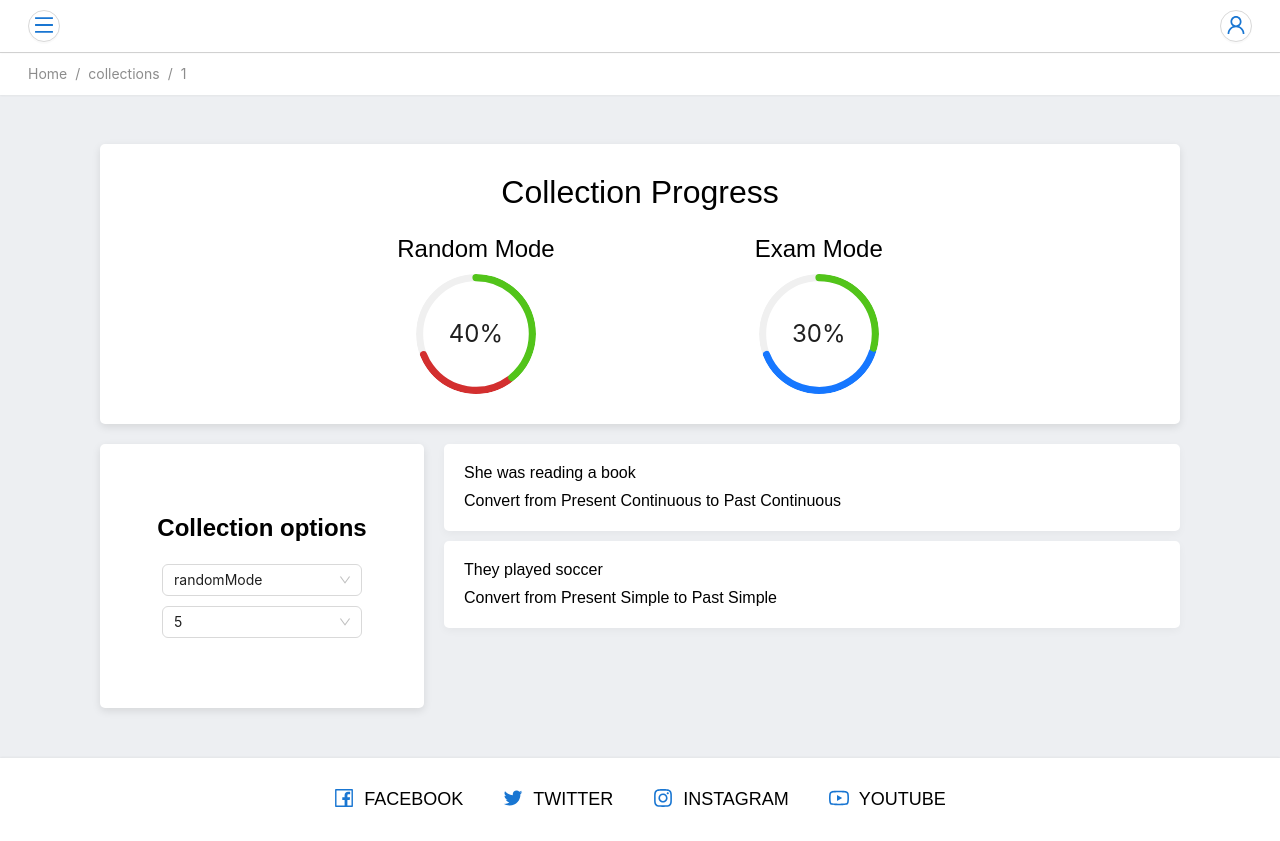
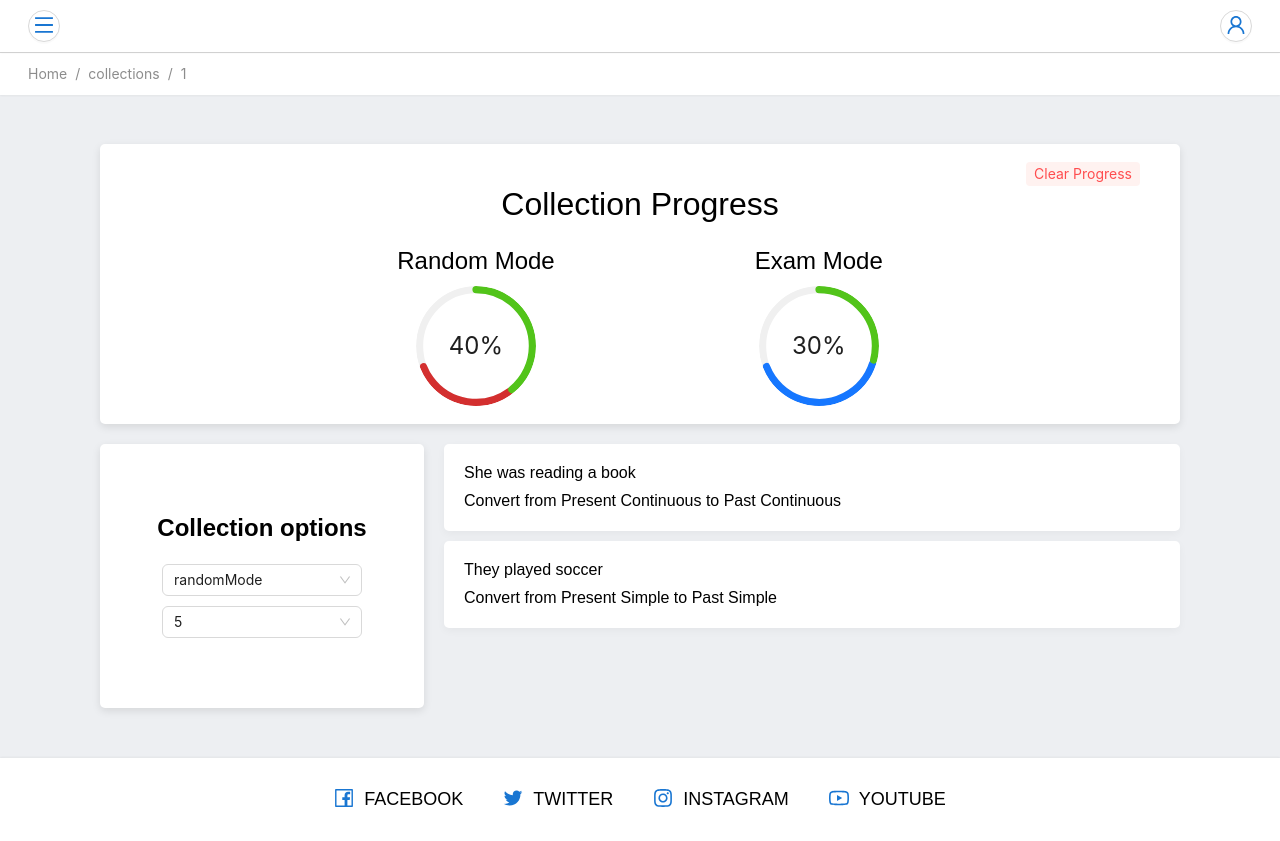
Before and after one commit to Vlad777mykola/easyway-client, a React (Vite) app: page /collections/1/ in a window 1280 px wide. Built offline with nearby package versions, Linux system fonts and the light colour scheme.

Commit message:
refactor(exercise details): carry out progress to component

```diff
--- a/src/modules/exercise/ExerciseDetails.tsx
+++ b/src/modules/exercise/ExerciseDetails.tsx
@@ -1,4 +1,5 @@
-import { ReactNode, useMemo } from 'react';
+import { ReactNode, useEffect, useMemo } from 'react';
+import { Statistics } from './components/Statistics';
 import { useParams } from 'react-router-dom';
 import { List } from '@/shared/components/list/List';
 import { EXERCISE_CONFIG } from '@/store/exercise-progress/useExerciseProgressStore';
@@ -7,17 +8,6 @@ import { getCollectionById } from '../collections/services/getCollectionById';
 import { FieldsDataType, SIDE_BAR_COMPONENT_TYPE, Sidebar } from '../../shared/components/sidebar';
 import { EXERCISE_CONFIG_LABELS } from './constants';
 import styles from './exerciseDetails.module.css';
-import { Progress } from '@/ui-components/Progress';
-import { Wrapper } from '@/ui-components/Wrapper';
-
-const WRONG_CORRECT = {
-	wrong: 30,
-	correct: 40,
-};
-const INPROGRESS_RESOLVED = {
-	resolved: 30,
-	inProgress: 40,
-};
 
 export const ExerciseDetails = (): ReactNode => {
 	const { collectionsId } = useParams();
@@ -26,9 +16,10 @@ export const ExerciseDetails = (): ReactNode => {
 	);
 	const exersiceStore = useExerciseProgressStore((store) => store);
 	const getExerciseConfig = useExerciseProgressStore((store) => store.getExerciseConfig);
+	const setProgressFromLocalStore = useExerciseProgressStore(
+		(store) => store.setProgressFromLocalStore,
+	);
 	const data = useMemo(() => getCollectionById(collectionsId || ''), [collectionsId]);
-
-	console.log('exersiceStore', exersiceStore);
 
 	const fieldsData: FieldsDataType[] = [
 		{
@@ -47,38 +38,20 @@ export const ExerciseDetails = (): ReactNode => {
 		},
 	] as const;
 
+	useEffect(() => {
+		setProgressFromLocalStore(collectionsId || '');
+	}, []);
+
 	const onChange = (key: string, value: number[] | string | boolean | string[] | number) => {
 		setCollectionsExerciseConfig(key, value);
 	};
 
 	return (
 		<div className={styles.collectionsContainer}>
-			<Wrapper>
-				<div className={styles.progress}>
-					<h1 className={styles.collectionTitle}>Collection Progress</h1>
-					<div className={styles.statistics}>
-						<div className={styles.modeContainer}>
-							<h2 className={styles.modeTitle}>Random Mode</h2>
-							<Progress
-								success={{ percent: WRONG_CORRECT.correct }}
-								type="circle"
-								percent={WRONG_CORRECT.correct + WRONG_CORRECT.wrong}
-								strokeColor={'rgb(211, 47, 47)'}
-								format={() => `${WRONG_CORRECT.correct}%`}
-							/>
-						</div>
-						<div className={styles.modeContainer}>
-							<h2 className={styles.modeTitle}>Exam Mode</h2>
-							<Progress
-								type="circle"
-								success={{ percent: INPROGRESS_RESOLVED.resolved }}
-								percent={INPROGRESS_RESOLVED.resolved + INPROGRESS_RESOLVED.inProgress}
-								format={() => `${INPROGRESS_RESOLVED.resolved}%`}
-							/>
-						</div>
-					</div>
-				</div>
-			</Wrapper>
+			<Statistics
+				exerciseListProgress={exersiceStore.exerciseListProgress}
+				collectionsId={collectionsId || ''}
+			/>
 			<div className={styles.contentCollection}>
 				<div className={styles.sidebarContainer}>
 					<Sidebar title="Collection options" fieldsData={fieldsData} onChange={onChange} />
--- /dev/null
+++ b/src/modules/exercise/components/Statistics.tsx
@@ -0,0 +1,61 @@
+import { Wrapper } from '@/ui-components/Wrapper';
+import { Progress } from '@/ui-components/Progress';
+import { Button } from '@/ui-components/Button';
+import { removeLocalStorage } from '../services/removeLocalStorage';
+import styles from './statistics.module.css';
+
+const WRONG_CORRECT = {
+	wrong: 30,
+	correct: 40,
+};
+const INPROGRESS_RESOLVED = {
+	resolved: 30,
+	inProgress: 40,
+};
+
+type Props = {
+	exerciseListProgress: { id: string; countCorrectAnswers: number }[];
+	collectionsId: string;
+};
+
+export const Statistics = ({ exerciseListProgress, collectionsId }: Props) => {
+	console.log('STATISTICS: ', exerciseListProgress);
+	return (
+		<Wrapper>
+			<div className={styles.progress}>
+				<div className={styles.clearProgress}>
+					<Button
+						size="small"
+						color="danger"
+						variant="filled"
+						onClick={() => removeLocalStorage(collectionsId)}
+					>
+						Clear Progress
+					</Button>
+				</div>
+				<h1 className={styles.collectionTitle}>Collection Progress</h1>
+				<div className={styles.statistics}>
+					<div className={styles.modeContainer}>
+						<h2 className={styles.modeTitle}>Random Mode</h2>
+						<Progress
+							success={{ percent: WRONG_CORRECT.correct }}
+							type="circle"
+							percent={WRONG_CORRECT.correct + WRONG_CORRECT.wrong}
+							strokeColor={'rgb(211, 47, 47)'}
+							format={() => `${WRONG_CORRECT.correct}%`}
+						/>
+					</div>
+					<div className={styles.modeContainer}>
+						<h2 className={styles.modeTitle}>Exam Mode</h2>
+						<Progress
+							type="circle"
+							success={{ percent: INPROGRESS_RESOLVED.resolved }}
+							percent={INPROGRESS_RESOLVED.resolved + INPROGRESS_RESOLVED.inProgress}
+							format={() => `${INPROGRESS_RESOLVED.resolved}%`}
+						/>
+					</div>
+				</div>
+			</div>
+		</Wrapper>
+	);
+};
--- /dev/null
+++ b/src/modules/exercise/components/statistics.module.css
@@ -0,0 +1,52 @@
+.progress {
+	grid-area: progress;
+	display: flex;
+	flex-direction: column;
+	justify-content: center;
+	align-items: center;
+	min-width: 1000px;
+	height: 200px;
+}
+
+.collectionTitle {
+	margin-bottom: 24px;
+}
+
+.clearProgress {
+	width: 100%;
+	display: flex;
+	justify-content: end;
+}
+
+.statistics {
+	display: flex;
+	justify-content: center;
+	gap: 0px 20%;
+	width: 100%;
+}
+
+.modeContainer {
+	display: flex;
+	align-items: center;
+	flex-direction: column;
+}
+
+@media (max-width: 344px) {
+	.collectionTitle {
+		font-size: var(--font-size-l);
+	}
+}
+
+@media (max-width: 1024px) {
+	.progress {
+		min-width: 100%;
+		align-content: center;
+	}
+	.clearProgress {
+		margin-bottom: 20px;
+	}
+	.modeTitle {
+		font-size: var(--font-size-s);
+		margin-bottom: 15px;
+	}
+}
--- a/src/modules/exercise/exerciseDetails.module.css
+++ b/src/modules/exercise/exerciseDetails.module.css
@@ -9,33 +9,6 @@
 	grid-template-columns: 1fr;
 	padding: 50px 0px;
 	box-sizing: border-box;
-}
-
-.progress {
-	grid-area: progress;
-	display: flex;
-	flex-direction: column;
-	justify-content: center;
-	align-items: center;
-	min-width: 1000px;
-	height: 200px;
-}
-
-.collectionTitle {
-	margin-bottom: 24px;
-}
-
-.statistics {
-	display: flex;
-	justify-content: center;
-	gap: 0px 20%;
-	width: 100%;
-}
-
-.modeContainer {
-	display: flex;
-	align-items: center;
-	flex-direction: column;
 }
 
 .contentCollection {
@@ -53,24 +26,10 @@
 	width: 70%;
 }
 
-@media (max-width: 344px) {
-	.collectionTitle {
-		font-size: var(--font-size-l);
-	}
-}
-
 @media (max-width: 1024px) {
 	.collectionsContainer {
 		padding: 0px 0px;
 		grid-template-rows: 300px 1fr;
-	}
-	.progress {
-		min-width: 100%;
-		align-content: center;
-	}
-	.modeTitle {
-		font-size: var(--font-size-s);
-		margin-bottom: 15px;
 	}
 	.contentCollection {
 		min-width: 100%;
--- /dev/null
+++ b/src/modules/exercise/services/removeLocalStorage.ts
@@ -0,0 +1,5 @@
+export const removeLocalStorage = (key: string) => {
+	if (localStorage.getItem(key)) {
+		localStorage.removeItem(key);
+	}
+};
```
